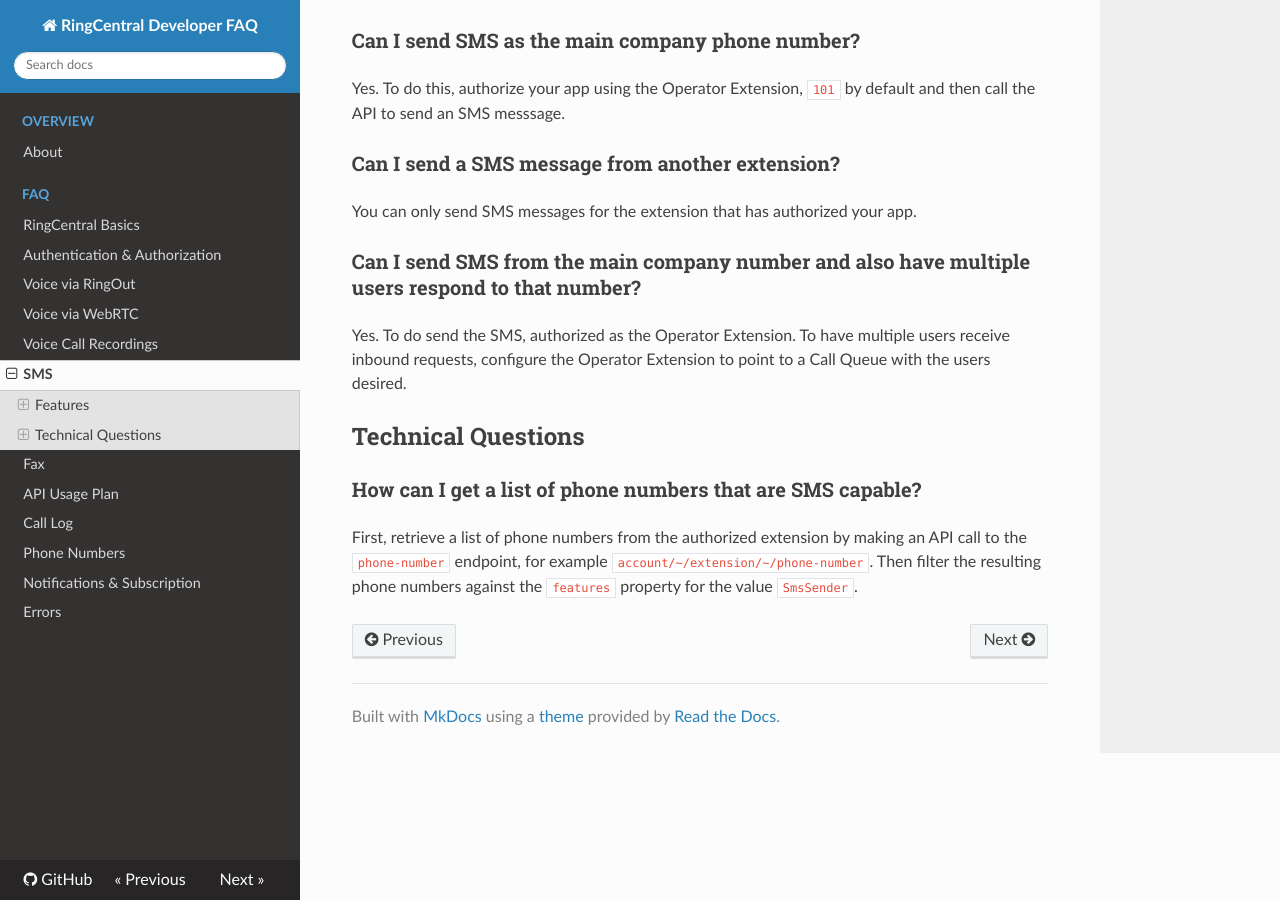
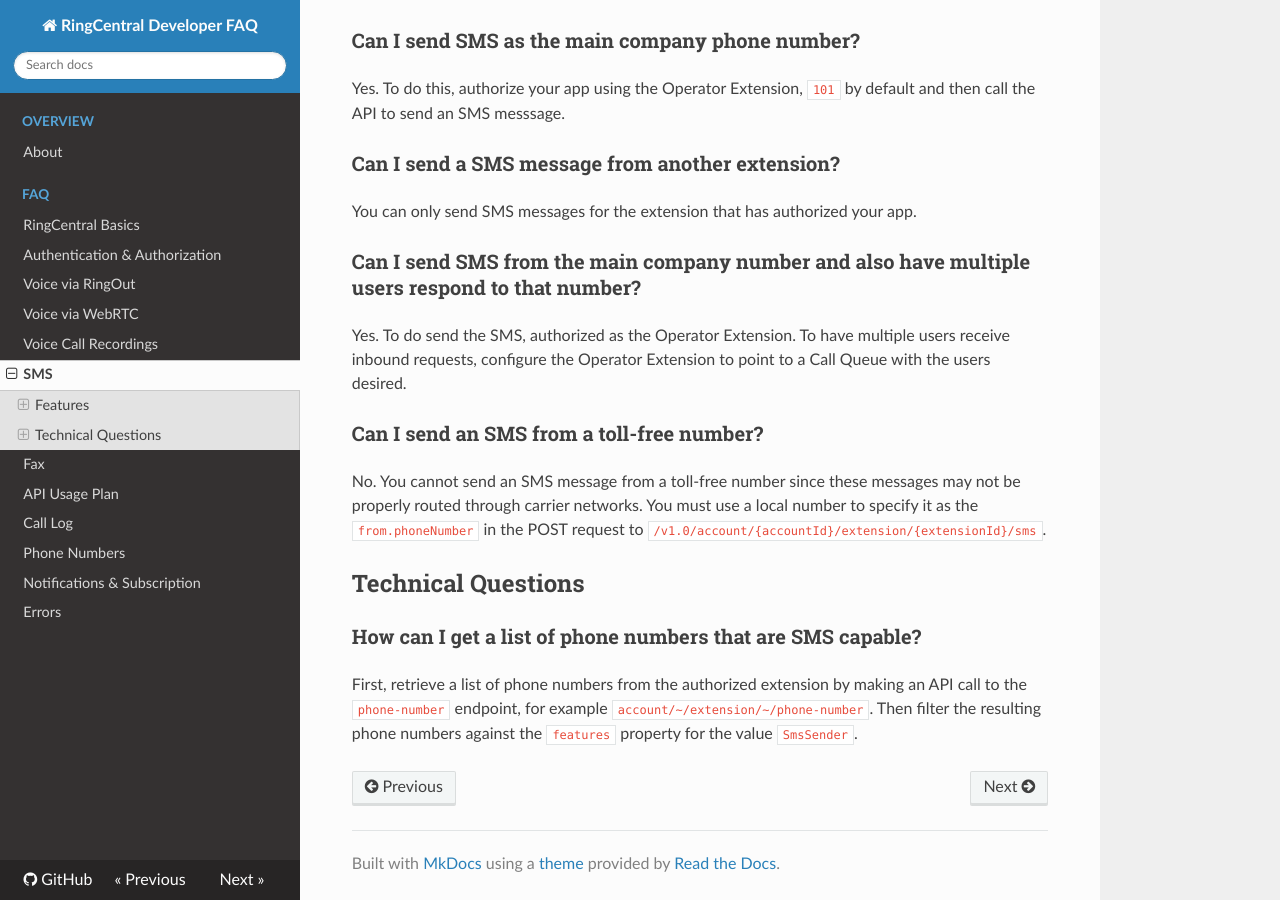
Before and after one commit to ringcentral/ringcentral-faq, an MkDocs documentation site: the page built from docs/sms.md, in a window 1280 px wide and 900 px high, scrolled down 651 px. Built offline with MkDocs 1.6.1, drawn with Linux system fonts in a browser that asks for light colours; nearby versions of some CDN libraries; old or Windows-style settings are respelled for this version of MkDocs.

Commit message:
Include answer for sending SMS from toll-free number

```diff
--- a/docs/sms.md
+++ b/docs/sms.md
@@ -26,6 +26,10 @@
 
 Yes. To do send the SMS, authorized as the Operator Extension. To have multiple users receive inbound requests, configure the Operator Extension to point to a Call Queue with the users desired.
 
+### Can I send an SMS from a toll-free number?
+
+No. You cannot send an SMS message from a toll-free number since these messages may not be properly routed through carrier networks. You must use a local number to specify it as the `from.phoneNumber` in the POST request to `/v1.0/account/{accountId}/extension/{extensionId}/sms`.
+
 ## Technical Questions
 
 ### How can I get a list of phone numbers that are SMS capable?
```
